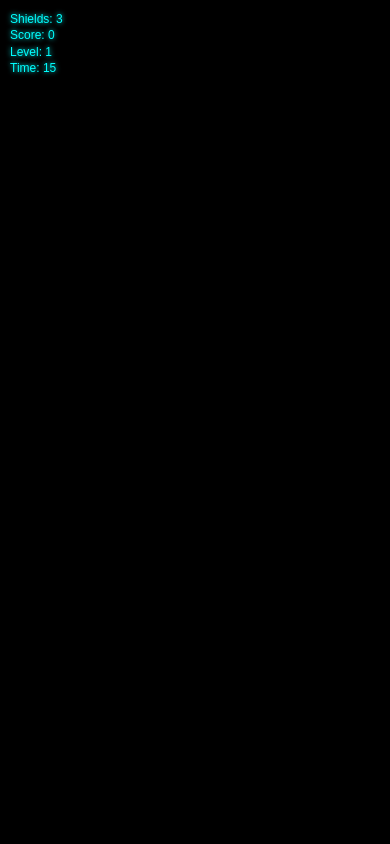
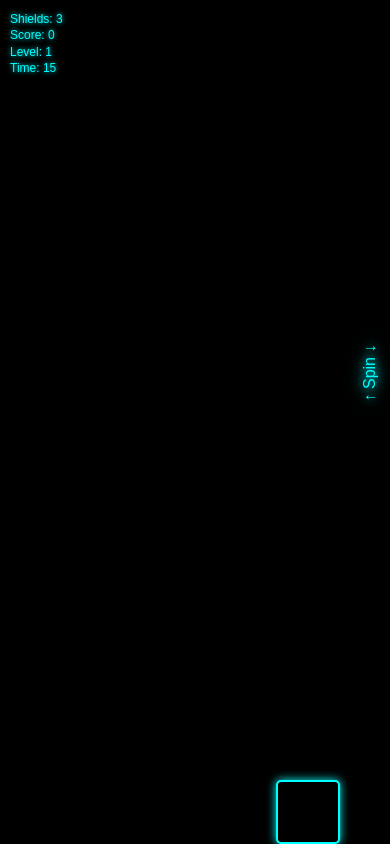
Before and after one commit to motown88/Neon-Assault, a plain HTML site: page index.html in a window 390 px wide. Drawn offline with Linux system fonts and the light colour scheme.

Commit message:
Update styles.css

```diff
--- a/styles.css
+++ b/styles.css
@@ -42,29 +42,45 @@ body {
     margin: 2px 0;
 }
 
-#touch-area {
+#touch-spin {
     position: absolute;
     bottom: 0;
-    width: 100%;
-    height: 20%;
+    right: 0;
+    width: 50px; /* Vertical strip width */
+    height: 100%; /* Full height, but controlled by padding */
     background: black;
     z-index: 10;
     pointer-events: auto;
-    padding-bottom: 10px;
+    padding-bottom: 20%; /* Ensure it doesn't overlap address bar */
 }
 
-#touch-area::after {
-    content: "← Spin →";
+/* Vertical spin indicator */
+#touch-spin::after {
+    content: "↑ Spin ↓";
     position: absolute;
     top: 50%;
-    left: 50%;
-    transform: translate(-50%, -50%);
+    right: 50%;
+    transform: translate(50%, -50%) rotate(-90deg); /* Rotate text vertically */
     color: #00ffff;
     text-shadow: 0 0 10px #00ffff, 0 0 20px #00ffff;
     font-size: 16px;
     white-space: nowrap;
     border: none;
     background: none;
+}
+
+#joystick {
+    position: absolute;
+    bottom: 0;
+    right: 60px; /* Offset from spin area */
+    width: 80px;
+    height: 80px;
+    background: black;
+    z-index: 10;
+    pointer-events: auto;
+    border: 2px solid #00ffff; /* Neon outline */
+    border-radius: 5px; /* Slight rounding */
+    box-shadow: 0 0 10px #00ffff; /* Neon glow */
 }
 
 /* Upgrade Screen Styling */
@@ -122,7 +138,7 @@ body {
         max-height: 100vh;
     }
 
-    #touch-area {
+    #touch-spin, #joystick {
         display: none;
     }
 }
@@ -132,9 +148,15 @@ body {
         font-size: 12px;
     }
 
-    #touch-area {
-        height: 25%;
-        padding-bottom: 15px;
+    #touch-spin {
+        width: 40px;
+        padding-bottom: 25%;
+    }
+
+    #joystick {
+        width: 60px;
+        height: 60px;
+        right: 50px;
     }
 
     #upgrade-screen h1 {
```
